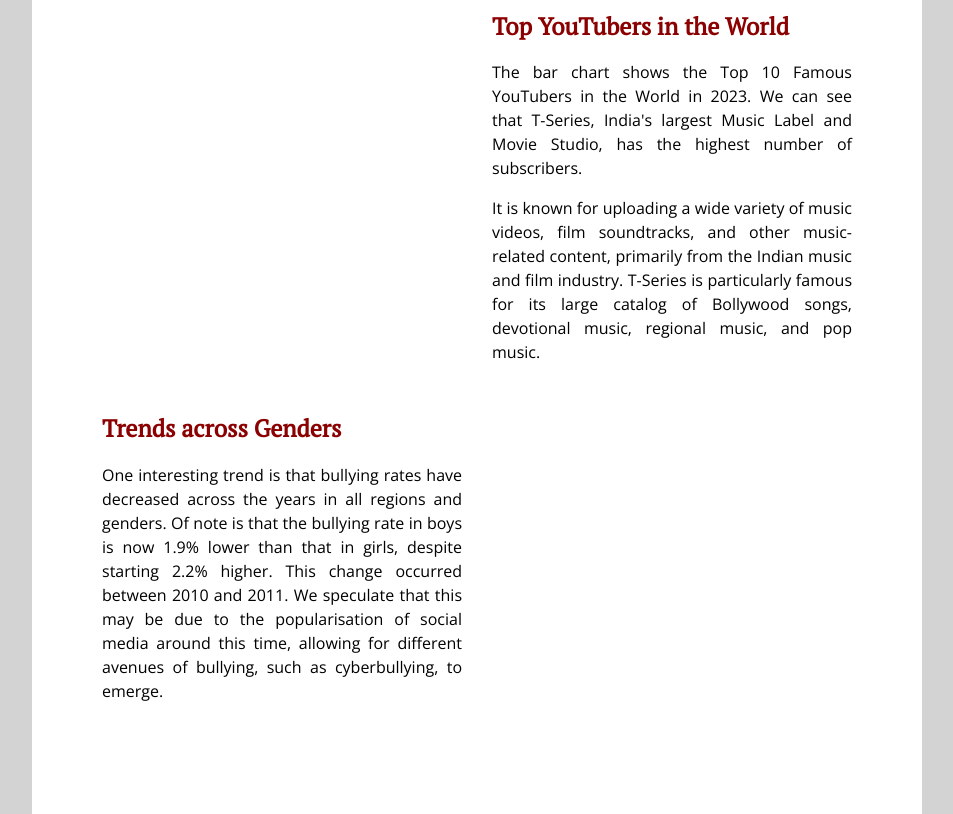
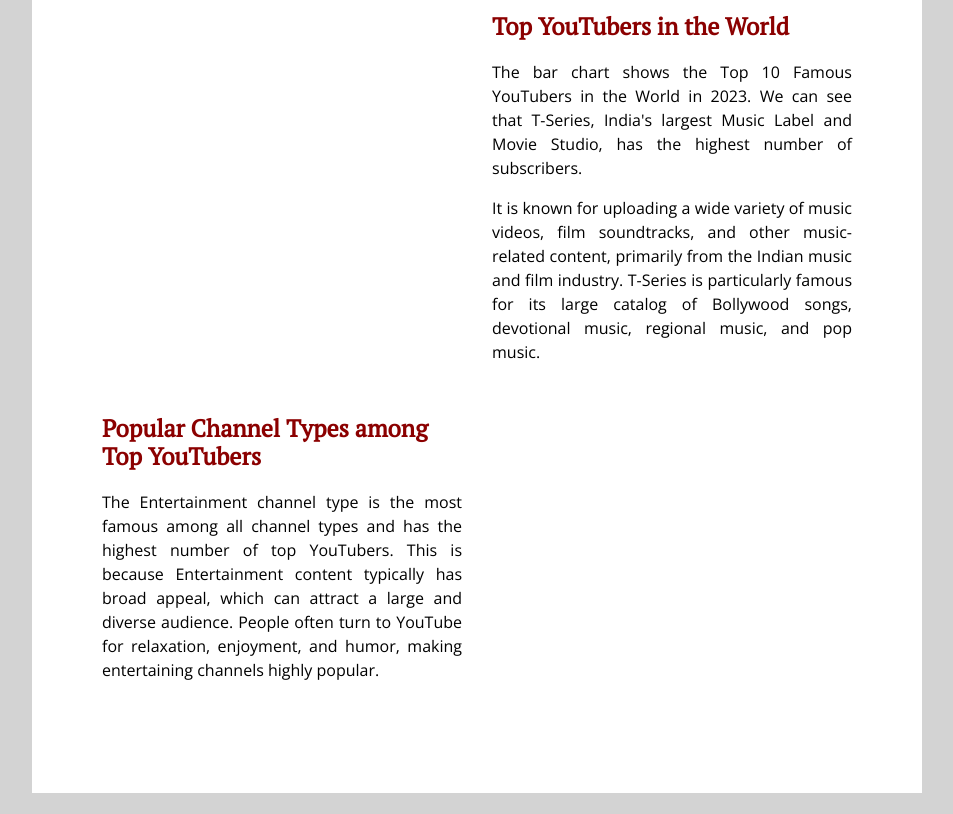
Before and after one commit to jcha0157/assignment2, a plain HTML site: page index.html in a window 1280 px wide. Shown: the part 756-1570 px from the top of the page, without its empty margins (163-1116 px from the left). After the commit the page ends 1549 px from the top, so only its background shows below. Drawn offline with nearby package versions, Linux system fonts and the light colour scheme; a script that the page names is missing; a web font is replaced by a local one.

Commit message:
Updated html file

```diff
--- a/index.html
+++ b/index.html
@@ -102,14 +102,12 @@
         <div class="pure-g">
             <div class="pure-u-1-2">
             <div class="description-left">
-                <h2>Trends across Genders</h2>
-                <p>One interesting trend is that bullying rates have decreased across the years in all regions and genders. Of
-                note
-                is that the bullying rate in boys is now 1.9% lower than that in girls, despite starting 2.2% higher. This
-                change
-                occurred between 2010 and 2011. We speculate that this may be due to the popularisation of social media
-                around this
-                time, allowing for different avenues of bullying, such as cyberbullying, to emerge. </p>
+                <h2>Popular Channel Types among Top YouTubers</h2>
+                <p>
+                The Entertainment channel type is the most famous among all channel types and has the highest number of top YouTubers.
+                This is because Entertainment content typically has broad appeal, which can attract a large and diverse audience.
+                People often turn to YouTube for relaxation, enjoyment, and humor, making entertaining channels highly popular.
+                </p>
             </div>
             </div>
 
```
